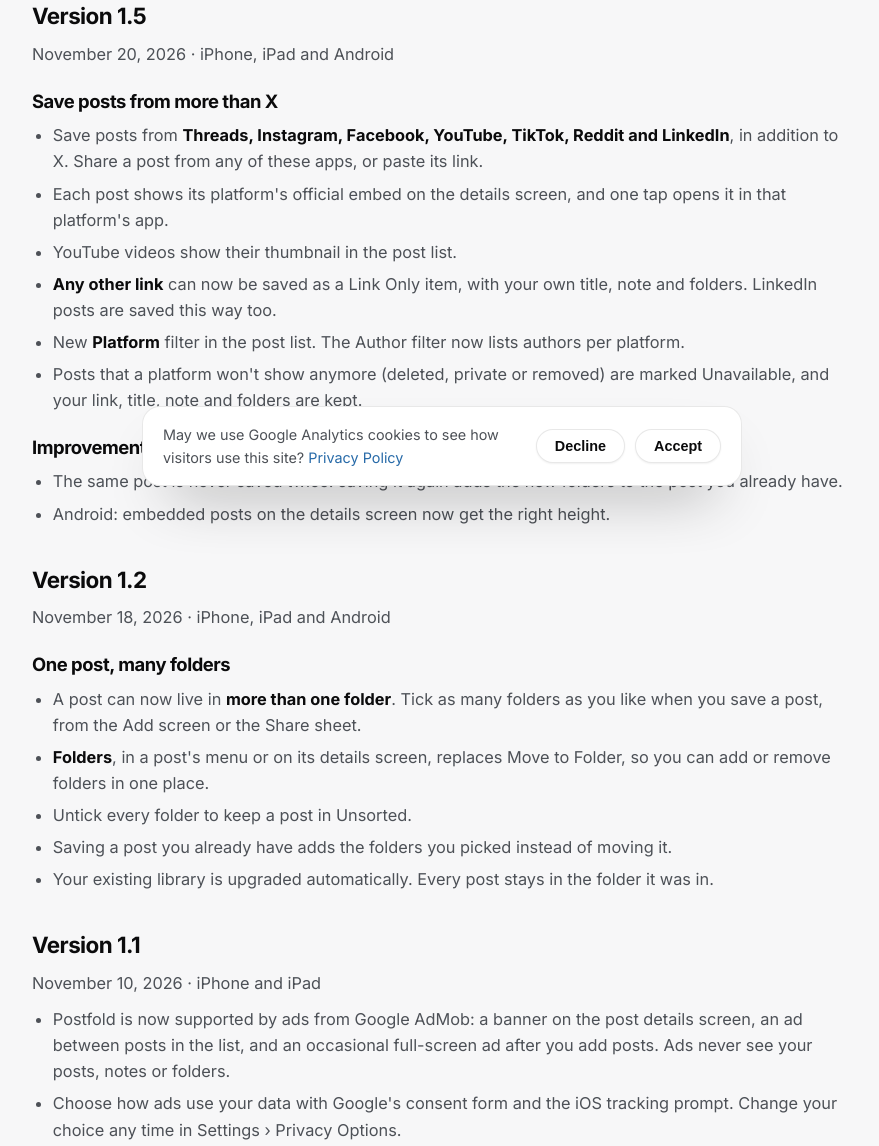
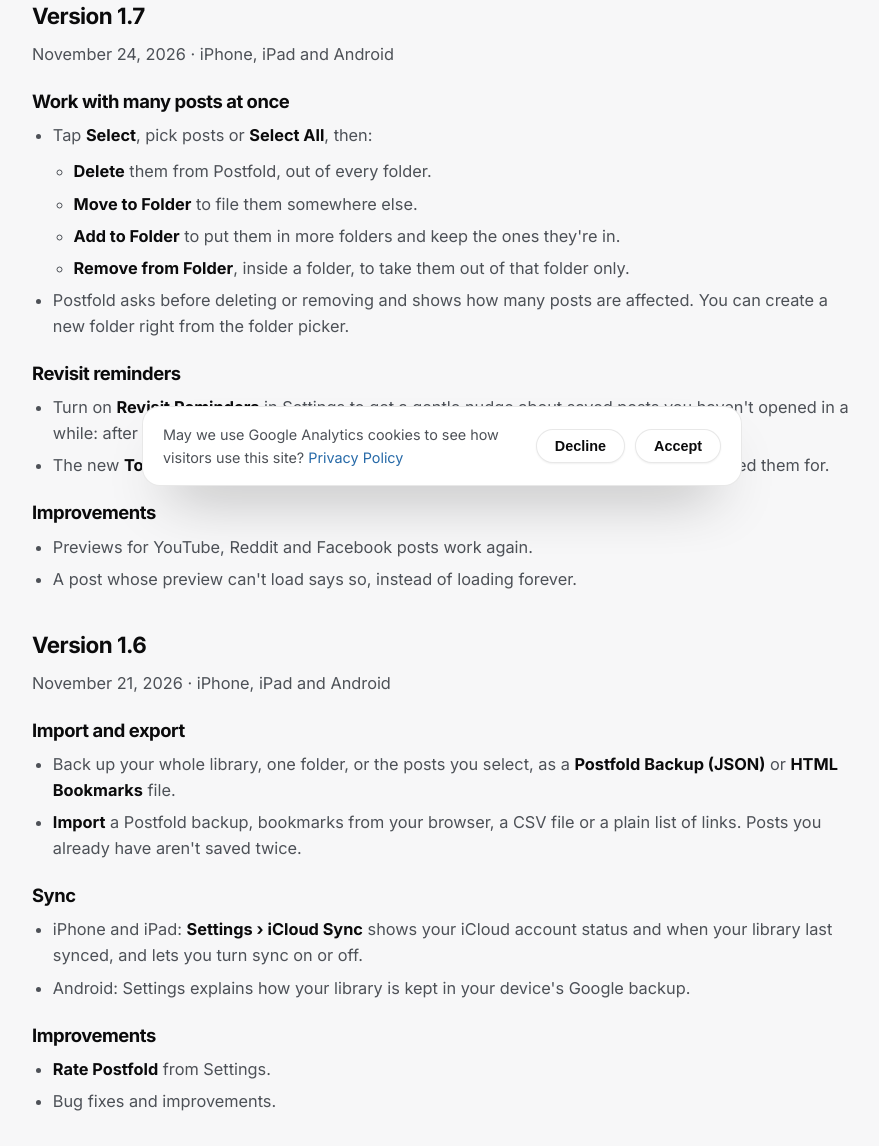
Before and after one commit to huynguyennovem/postfold.space, a plain HTML site: page changelog/index.html in a window 1280 px wide. Shown: the part 298-1444 px from the top of the page, without its empty margins (198-1077 px from the left). Drawn offline with Linux system fonts and the light colour scheme.

Commit message:
Add 1.6 and 1.7 to changelog

```diff
--- a/changelog/index.html
+++ b/changelog/index.html
@@ -58,6 +58,48 @@
       </div>
     </div>
     <div class="container prose">
+
+      <h2 id="v1-7">Version 1.7</h2>
+      <p class="meta">November 24, 2026 · iPhone, iPad and Android</p>
+      <h3>Work with many posts at once</h3>
+      <ul>
+        <li>Tap <strong>Select</strong>, pick posts or <strong>Select All</strong>, then:
+          <ul>
+            <li><strong>Delete</strong> them from Postfold, out of every folder.</li>
+            <li><strong>Move to Folder</strong> to file them somewhere else.</li>
+            <li><strong>Add to Folder</strong> to put them in more folders and keep the ones they're in.</li>
+            <li><strong>Remove from Folder</strong>, inside a folder, to take them out of that folder only.</li>
+          </ul></li>
+        <li>Postfold asks before deleting or removing and shows how many posts are affected. You can create a new folder right from the folder picker.</li>
+      </ul>
+      <h3>Revisit reminders</h3>
+      <ul>
+        <li>Turn on <strong>Revisit Reminders</strong> in Settings to get a gentle nudge about saved posts you haven't opened in a while: after 3 days up to 6 months, at the time you choose.</li>
+        <li>The new <strong>To Revisit</strong> list shows those posts. Turn reminders off for any folder you don't need them for.</li>
+      </ul>
+      <h3>Improvements</h3>
+      <ul>
+        <li>Previews for YouTube, Reddit and Facebook posts work again.</li>
+        <li>A post whose preview can't load says so, instead of loading forever.</li>
+      </ul>
+
+      <h2 id="v1-6">Version 1.6</h2>
+      <p class="meta">November 21, 2026 · iPhone, iPad and Android</p>
+      <h3>Import and export</h3>
+      <ul>
+        <li>Back up your whole library, one folder, or the posts you select, as a <strong>Postfold Backup (JSON)</strong> or <strong>HTML Bookmarks</strong> file.</li>
+        <li><strong>Import</strong> a Postfold backup, bookmarks from your browser, a CSV file or a plain list of links. Posts you already have aren't saved twice.</li>
+      </ul>
+      <h3>Sync</h3>
+      <ul>
+        <li>iPhone and iPad: <strong>Settings › iCloud Sync</strong> shows your iCloud account status and when your library last synced, and lets you turn sync on or off.</li>
+        <li>Android: Settings explains how your library is kept in your device's Google backup.</li>
+      </ul>
+      <h3>Improvements</h3>
+      <ul>
+        <li><strong>Rate Postfold</strong> from Settings.</li>
+        <li>Bug fixes and improvements.</li>
+      </ul>
 
       <h2 id="v1-5">Version 1.5</h2>
       <p class="meta">November 20, 2026 · iPhone, iPad and Android</p>
--- a/sitemap.xml
+++ b/sitemap.xml
@@ -20,7 +20,7 @@
   </url>
   <url>
     <loc>https://postfold.space/changelog/</loc>
-    <lastmod>2026-11-20</lastmod>
+    <lastmod>2026-11-24</lastmod>
     <changefreq>weekly</changefreq>
     <priority>0.6</priority>
   </url>
```
Also changed, not shown: llms-full.txt, 1 other file.
